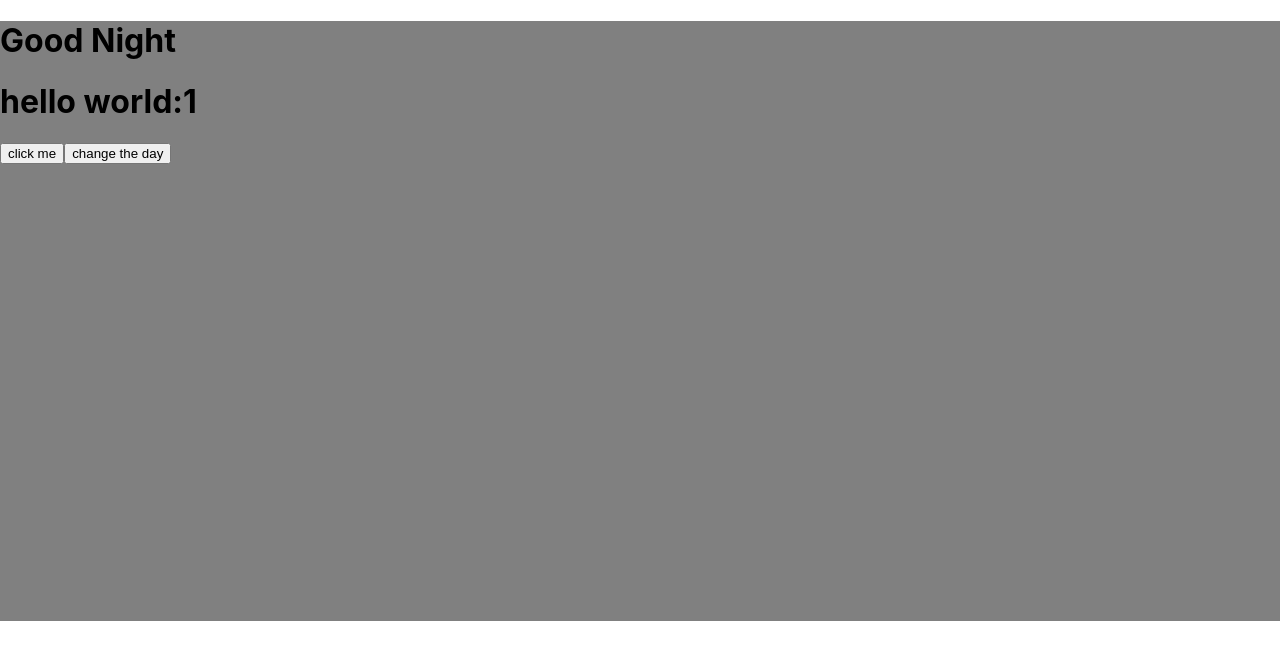
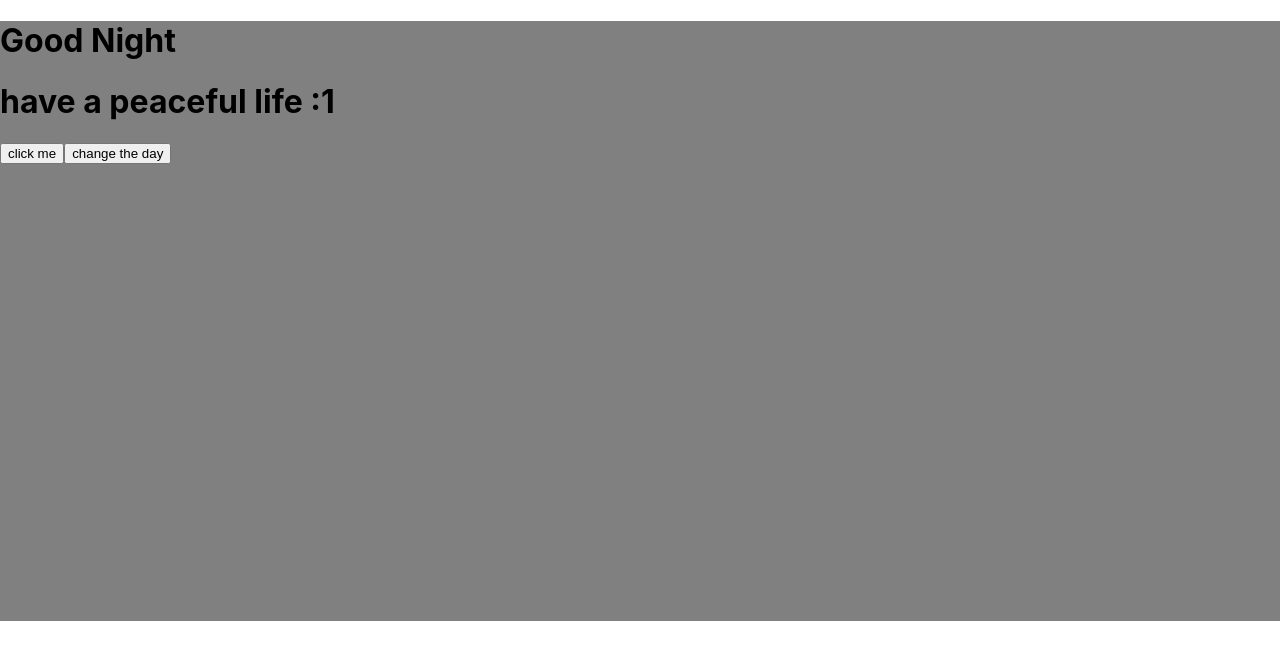
Before and after one commit to syedabbasrazashahzaidi/abbas-react-app2, a React (Create React App) app: page / in a window 1280 px wide. Shown: the top 660 px of the page. Built offline with nearby package versions, Linux system fonts and the light colour scheme.

Commit message:
Update message.js

```diff
--- a/src/Message.js
+++ b/src/Message.js
@@ -3,7 +3,7 @@ import React from 'react';
 export default function Message(props){
 
     return (
-    <h1> hello world:{props.counter}</h1>
+    <h1> have a peaceful life :{props.counter}</h1>
 
 
     );
```
